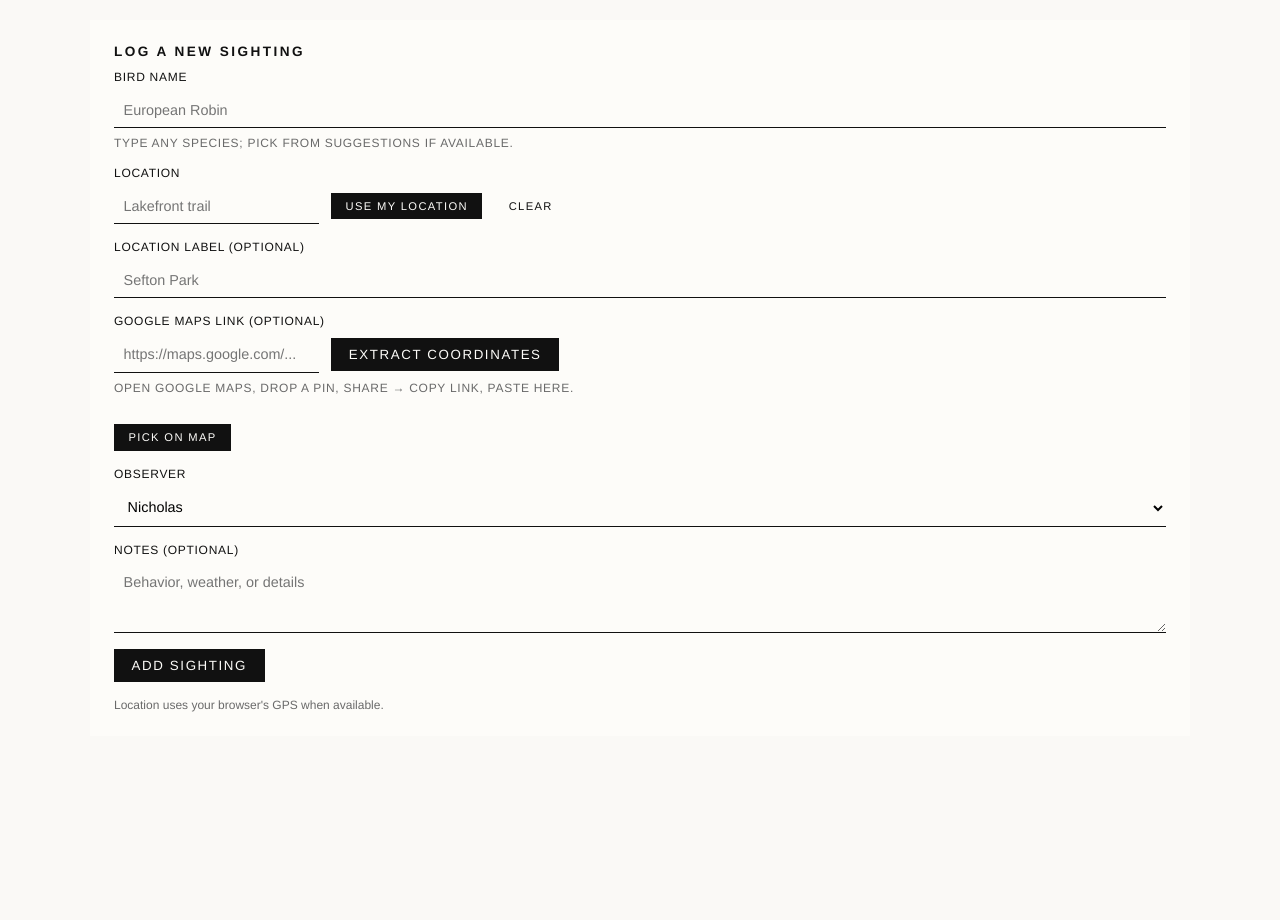
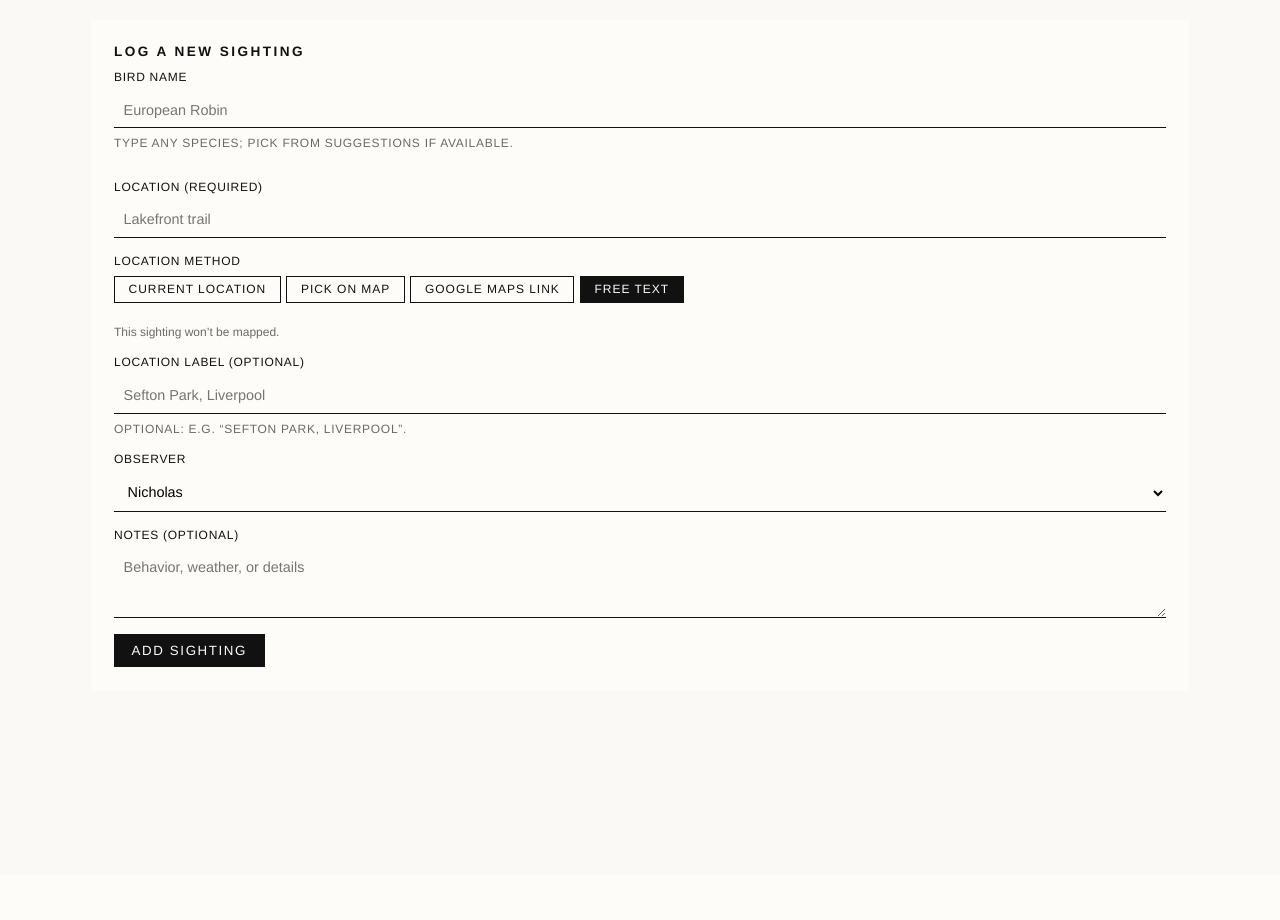
Before and after one commit to nicholasedger88/birds, a Flask app: page / in a window 1280 px wide. Shown: the part 162-1082 px from the top of the page. After the commit the page ends 829 px from the top, so only its background shows below. Run offline with Flask 3, Linux system fonts and the light colour scheme; data that the repository does not hold is empty; some libraries are stand-ins or nearby versions.

Commit message:
Refine location method UI and autocomplete

```diff
--- a/static/style.css
+++ b/static/style.css
@@ -123,6 +123,33 @@ header p {
 .segment.active {
   background: #111111;
   color: #fdfcf9;
+}
+
+.location-methods {
+  gap: 0.35rem;
+}
+
+.location-methods .segment {
+  position: relative;
+  display: inline-flex;
+  align-items: center;
+  gap: 0.35rem;
+}
+
+.location-methods .segment input {
+  position: absolute;
+  opacity: 0;
+  pointer-events: none;
+}
+
+.location-panel {
+  margin-top: 0.4rem;
+}
+
+.field-error {
+  margin-top: 0.35rem;
+  font-size: 0.75rem;
+  color: #b42318;
 }
 
 .view {
--- a/templates/index.html
+++ b/templates/index.html
@@ -12,7 +12,7 @@
       crossorigin=""
     />
   </head>
-  <body>
+  <body data-birds-api="{{ url_for('search_birds') }}">
     <div class="corner-bird" aria-hidden="true">
       <svg viewBox="0 0 64 32">
         <path class="wing" d="M6 22 Q20 10 32 18 Q44 10 58 22" />
@@ -39,19 +39,19 @@
               <input
                 type="text"
                 name="bird_name"
-                id="bird-input"
+                id="bird_name"
                 placeholder="European Robin"
                 autocomplete="off"
                 required
               />
-              <input type="hidden" name="bird_id" id="bird-id" />
+              <input type="hidden" name="bird_id" id="bird_id" />
               <div class="autocomplete-list" id="bird-results" hidden></div>
             </div>
             <span class="helper">Type any species; pick from suggestions if available.</span>
+            <div class="field-error" id="bird-error" aria-live="polite"></div>
           </label>
           <label>
-            Location
-            <div class="location-row">
+            Location (required)
             <input
               type="text"
               name="location"
@@ -59,16 +59,37 @@
               placeholder="Lakefront trail"
               required
             />
-              <button type="button" id="geo-button">Use my location</button>
-              <button type="button" id="geo-clear">Clear</button>
+          </label>
+          <label>
+            Location method
+            <div class="segmented location-methods" role="radiogroup" aria-label="Location method">
+              <label class="segment">
+                <input type="radio" name="location_method" value="current" />
+                <span>Current location</span>
+              </label>
+              <label class="segment">
+                <input type="radio" name="location_method" value="map" />
+                <span>Pick on map</span>
+              </label>
+              <label class="segment">
+                <input type="radio" name="location_method" value="maps-link" />
+                <span>Google Maps link</span>
+              </label>
+              <label class="segment active">
+                <input type="radio" name="location_method" value="free" checked />
+                <span>Free text</span>
+              </label>
             </div>
           </label>
-          <label>
-            Location label (optional)
-            <input type="text" name="location_label" placeholder="Sefton Park" />
-          </label>
-          <label>
-            Google Maps link (optional)
+          <div class="location-panel" data-method="current" hidden>
+            <button type="button" id="geo-button">Use my current location</button>
+            <p class="helper" id="geo-status">Location uses your browser's GPS when available.</p>
+          </div>
+          <div class="location-panel" data-method="map" hidden>
+            <button type="button" id="map-picker-button">Pick on map</button>
+            <p class="helper" id="map-picker-helper">Choose a point on the map to save coordinates.</p>
+          </div>
+          <div class="location-panel" data-method="maps-link" hidden>
             <div class="maps-link-row">
               <input
                 type="text"
@@ -76,13 +97,18 @@
                 id="maps-link"
                 placeholder="https://maps.google.com/..."
               />
-              <button type="button" id="maps-extract">Extract coordinates</button>
+              <button type="button" id="maps-extract">Extract</button>
             </div>
             <span class="helper">Open Google Maps, drop a pin, Share → Copy link, paste here.</span>
             <div class="maps-status" id="maps-status" aria-live="polite"></div>
-            <button type="button" id="map-picker-button" class="map-picker-button">
-              Pick on map
-            </button>
+          </div>
+          <div class="location-panel" data-method="free">
+            <p class="helper">This sighting won’t be mapped.</p>
+          </div>
+          <label>
+            Location label (optional)
+            <input type="text" name="location_label" placeholder="Sefton Park, Liverpool" />
+            <span class="helper">Optional: e.g. “Sefton Park, Liverpool”.</span>
           </label>
           <label>
             Observer
@@ -99,7 +125,6 @@
             <textarea name="notes" rows="3" placeholder="Behavior, weather, or details"></textarea>
           </label>
           <button type="submit">Add sighting</button>
-          <p class="helper" id="geo-status">Location uses your browser's GPS when available.</p>
         </form>
       </section>
 
@@ -290,9 +315,11 @@
         segment.addEventListener("click", () => showView(segment.dataset.view));
       });
 
-      const birdInput = document.getElementById("bird-input");
-      const birdIdInput = document.getElementById("bird-id");
+      const birdsApi = document.body.dataset.birdsApi || "/api/birds";
+      const birdInput = document.getElementById("bird_name");
+      const birdIdInput = document.getElementById("bird_id");
       const birdResults = document.getElementById("bird-results");
+      const birdError = document.getElementById("bird-error");
       let activeIndex = -1;
 
       const clearResults = () => {
@@ -345,13 +372,22 @@
       };
 
       const fetchResults = async (value) => {
-        const response = await fetch(`/api/birds?q=${encodeURIComponent(value)}`);
+        try {
+          const response = await fetch(`${birdsApi}?q=${encodeURIComponent(value)}`);
           if (!response.ok) {
-          clearResults();
-          return;
+            throw new Error("Request failed");
           }
           const data = await response.json();
+          if (birdError) {
+            birdError.textContent = "";
+          }
           renderResults(data);
+        } catch (error) {
+          clearResults();
+          if (birdError) {
+            birdError.textContent = "Unable to load suggestions. Try again.";
+          }
+        }
       };
 
       birdInput.addEventListener("input", () => {
@@ -361,6 +397,9 @@
         const value = birdInput.value.trim();
         if (value.length < 2) {
           clearResults();
+          if (birdError) {
+            birdError.textContent = "";
+          }
           return;
         }
         fetchResults(value);
@@ -398,7 +437,6 @@
       });
 
       const geoButton = document.getElementById("geo-button");
-      const geoClear = document.getElementById("geo-clear");
       const geoStatus = document.getElementById("geo-status");
       const locationField = document.getElementById("location-field");
       const latField = document.getElementById("lat-field");
@@ -408,6 +446,8 @@
       const mapsExtractButton = document.getElementById("maps-extract");
       const mapsStatus = document.getElementById("maps-status");
       const mapPickerButton = document.getElementById("map-picker-button");
+      const locationMethods = document.querySelectorAll("input[name='location_method']");
+      const locationPanels = document.querySelectorAll(".location-panel");
 
       geoButton.addEventListener("click", () => {
         if (!navigator.geolocation) {
@@ -430,11 +470,40 @@
         );
       });
 
-      geoClear.addEventListener("click", () => {
+      const clearCoordinates = () => {
         latField.value = "";
         lngField.value = "";
-        geoStatus.textContent = "Location cleared.";
+      };
+
+      const toggleLocationPanels = (method) => {
+        locationPanels.forEach((panel) => {
+          panel.hidden = panel.dataset.method !== method;
         });
+        document.querySelectorAll(".location-methods .segment").forEach((segment) => {
+          const input = segment.querySelector("input");
+          segment.classList.toggle("active", input?.value === method);
+        });
+        if (method === "free") {
+          clearCoordinates();
+          if (mapsLinkField) {
+            mapsLinkField.value = "";
+          }
+          if (mapsStatus) {
+            mapsStatus.textContent = "";
+          }
+          if (geoStatus) {
+            geoStatus.textContent = "Location uses your browser's GPS when available.";
+          }
+        }
+      };
+
+      locationMethods.forEach((input) => {
+        input.addEventListener("change", () => toggleLocationPanels(input.value));
+      });
+
+      toggleLocationPanels(
+        document.querySelector("input[name='location_method']:checked")?.value || "free"
+      );
 
       const setMapsStatus = (message, link) => {
         if (!mapsStatus) {
@@ -939,7 +1008,7 @@
             clearResults();
             return;
           }
-          const response = await fetch(`/api/birds?q=${encodeURIComponent(value)}`);
+          const response = await fetch(`${birdsApi}?q=${encodeURIComponent(value)}`);
           if (!response.ok) {
             clearResults();
             return;
```
Lines whose indentation alone changed are shown as unchanged.
